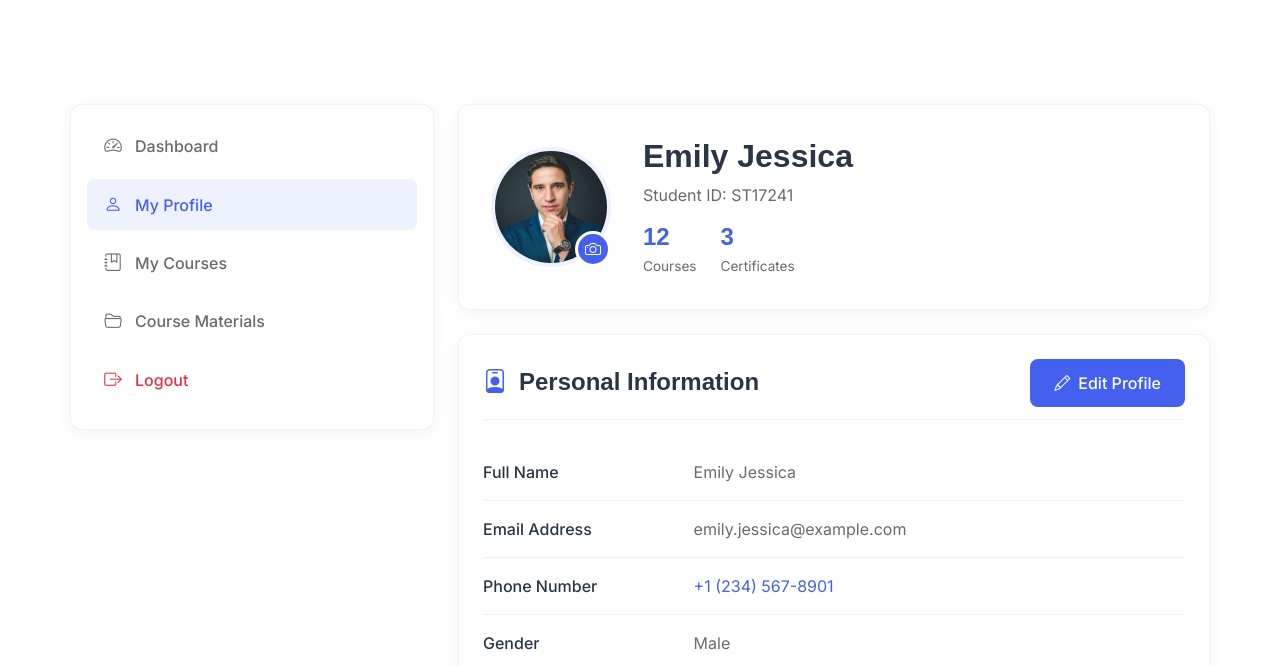
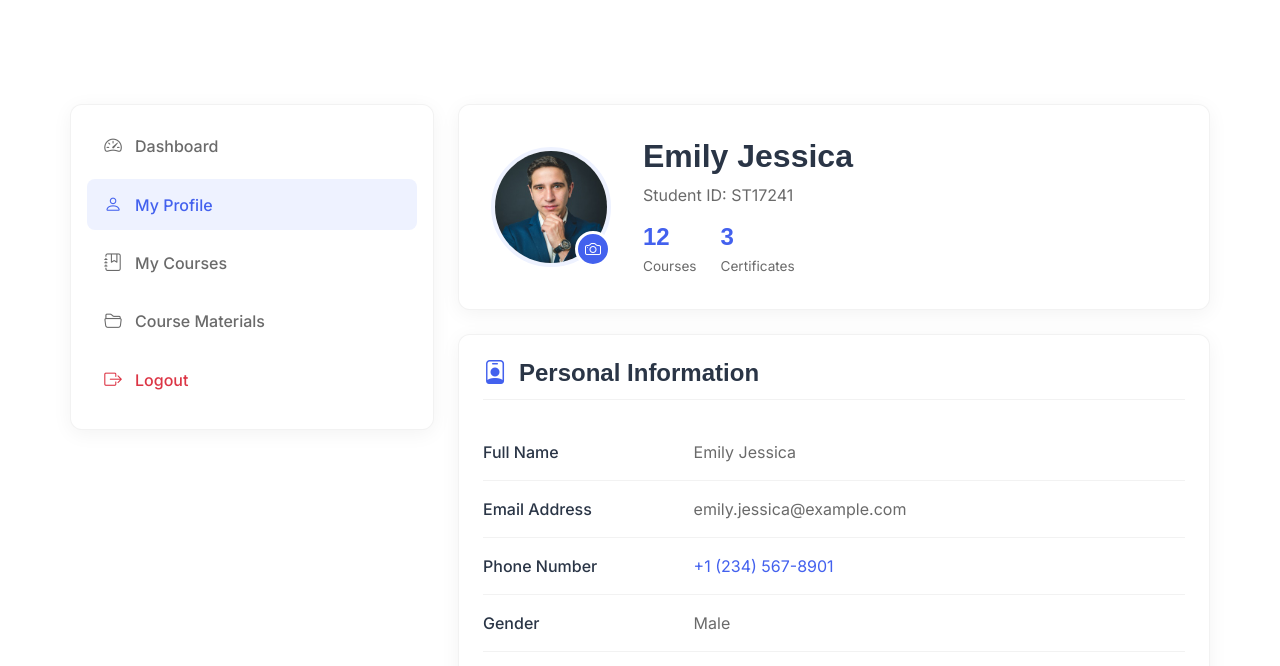
Before and after one commit to Mahm0ud-Eid/courses-platform-frontend, a website: page db-profile.html in a window 1280 px wide. Shown: the part 97-763 px from the top of the page. Drawn offline with Linux system fonts and the light colour scheme.

Commit message:
refactor: Remove edit profile button from personal information section

```diff
--- a/db-profile.html
+++ b/db-profile.html
@@ -545,9 +545,6 @@
           <div class="profile-section">
             <div class="section-header">
               <h4><i class="bi bi-person-badge"></i> Personal Information</h4>
-              <button class="edit-profile-btn">
-                <i class="bi bi-pencil"></i> Edit Profile
-              </button>
             </div>
 
             <table class="profile-details">
```
